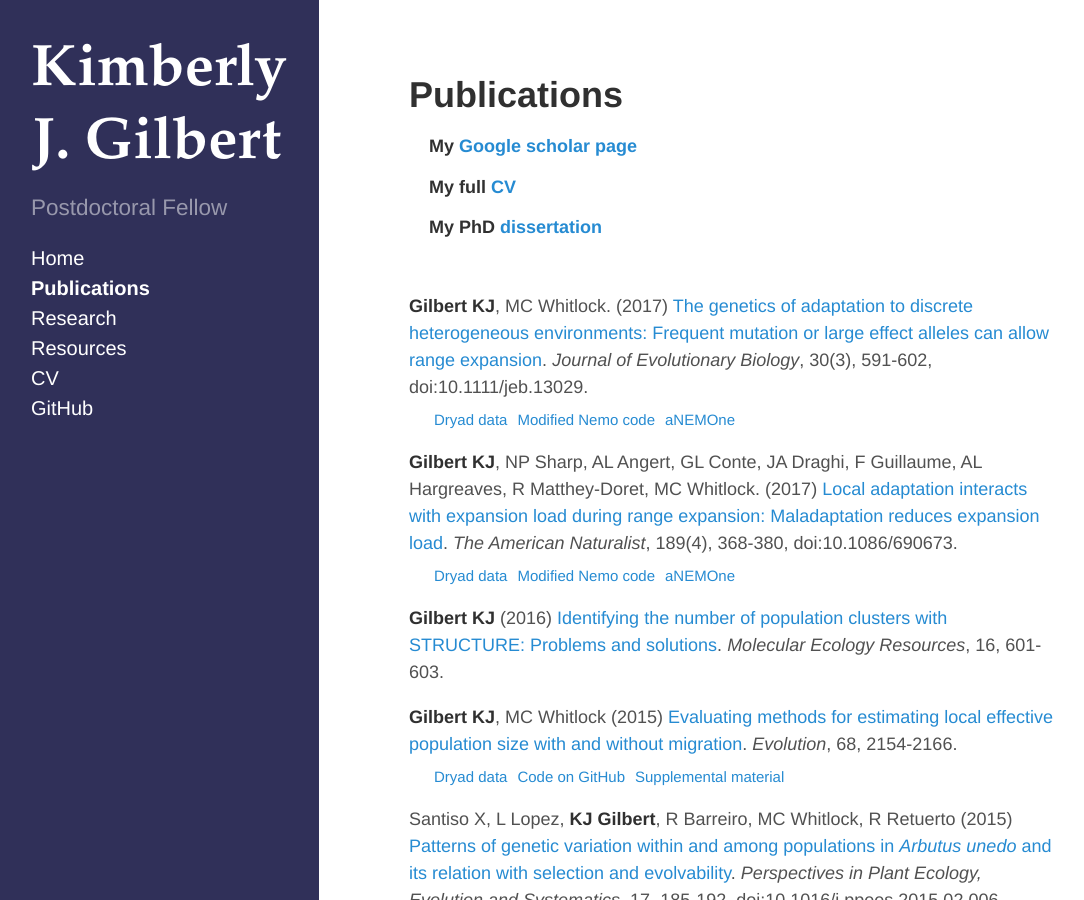
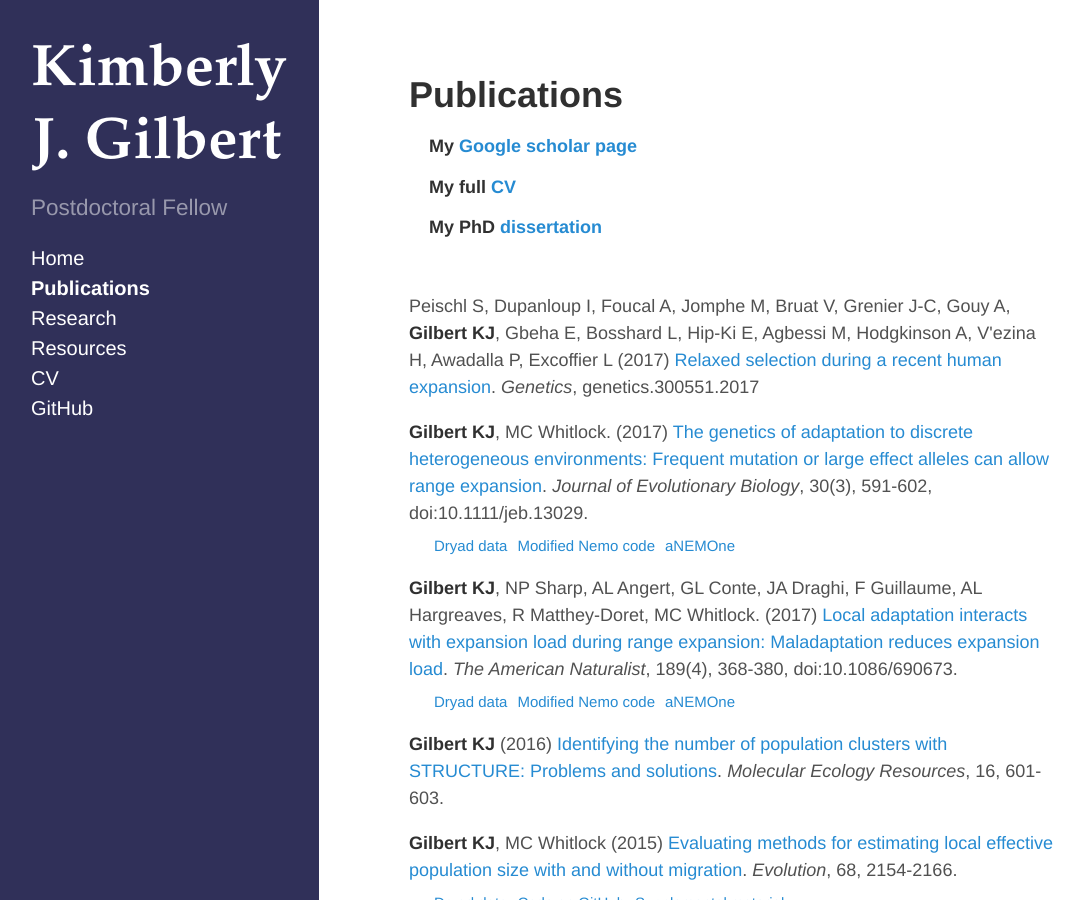
Before and after one commit to kjgilbert/kjgilbert.github.io, a Jekyll site: the page built from publications.md, in a window 1280 px wide and 900 px high. Shown: the whole window, without its empty margins (5-1089 px from the left). Built offline with Jekyll 4.4.1, drawn with Linux system fonts in a browser that asks for light colours; Markdown is read by kramdown in place of the engine named in the settings.

Commit message:
update genetics paper

```diff
--- a/publications.md
+++ b/publications.md
@@ -8,6 +8,8 @@ title: Publications
 ##### &nbsp;&nbsp;&nbsp; My PhD [dissertation](https://open.library.ubc.ca/cIRcle/collections/ubctheses/24/items/1.0319242)
 
 &nbsp;
+
+Peischl S, Dupanloup I, Foucal A, Jomphe M, Bruat V, Grenier J-C, Gouy A, **Gilbert KJ**, Gbeha E, Bosshard L, Hip-Ki E, Agbessi M, Hodgkinson A, V\'ezina H, Awadalla P, Excoffier L (2017) [Relaxed selection during a recent human expansion](http://www.genetics.org/content/early/2017/11/28/genetics.117.300551). *Genetics*, genetics.300551.2017
 
 **Gilbert KJ**, MC Whitlock. (2017) [The genetics of adaptation to discrete heterogeneous environments: Frequent mutation or large effect alleles can allow range expansion](http://onlinelibrary.wiley.com/doi/10.1111/jeb.13029/abstract). *Journal of Evolutionary Biology*, 30(3), 591-602, doi:10.1111/jeb.13029.
 &nbsp;&nbsp;&nbsp;&nbsp; <sub>[Dryad data](http://datadryad.org/resource/doi:10.5061/dryad.k6636)</sub> &nbsp;<sub>[Modified Nemo code](https://github.com/kjgilbert/NemoDispersalKernel)</sub> &nbsp;<sub>[aNEMOne](https://github.com/kjgilbert/aNEMOne)</sub>
```
Also changed, not shown: extras/Photo.png, extras/Photo2.png, 1 other file.
